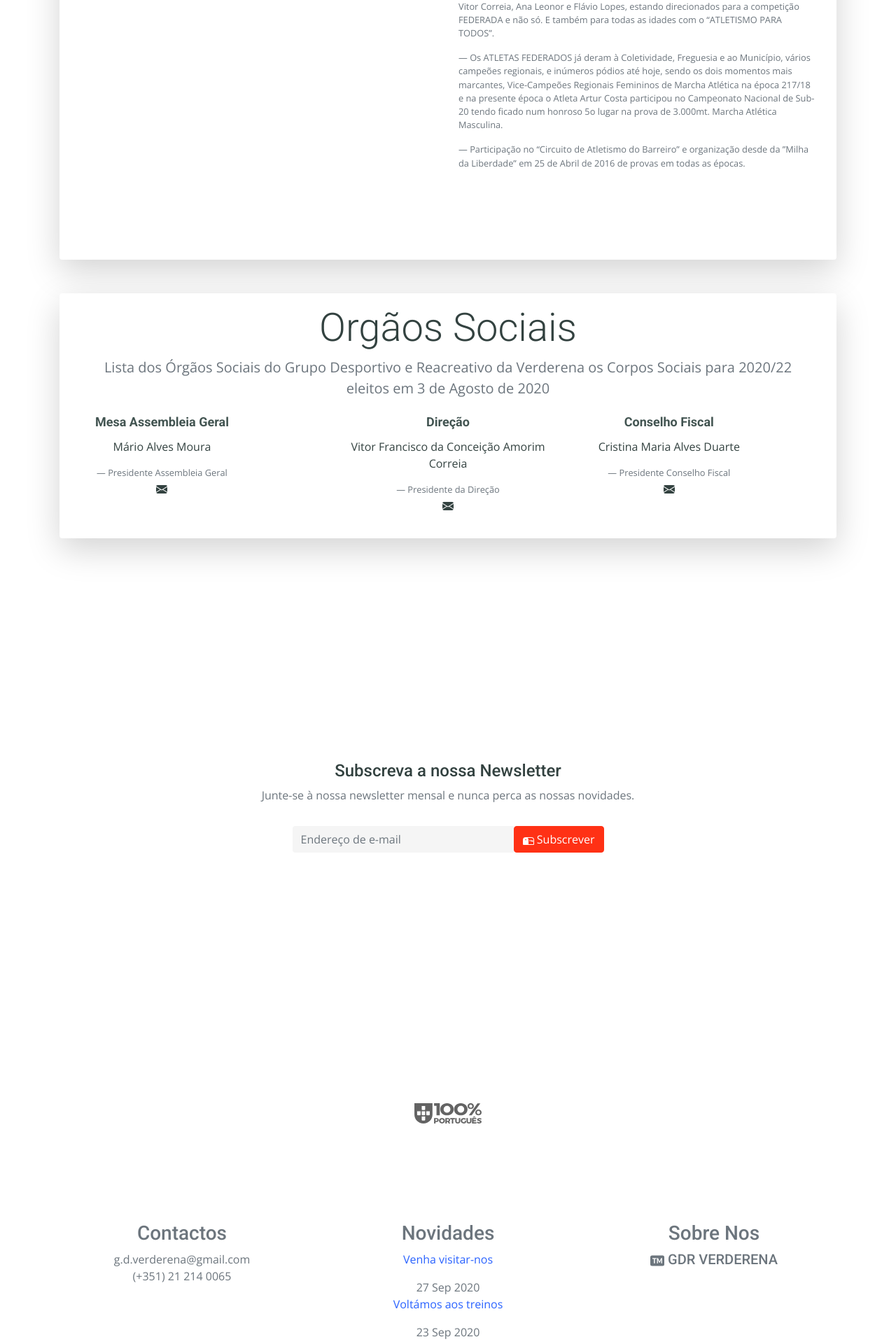
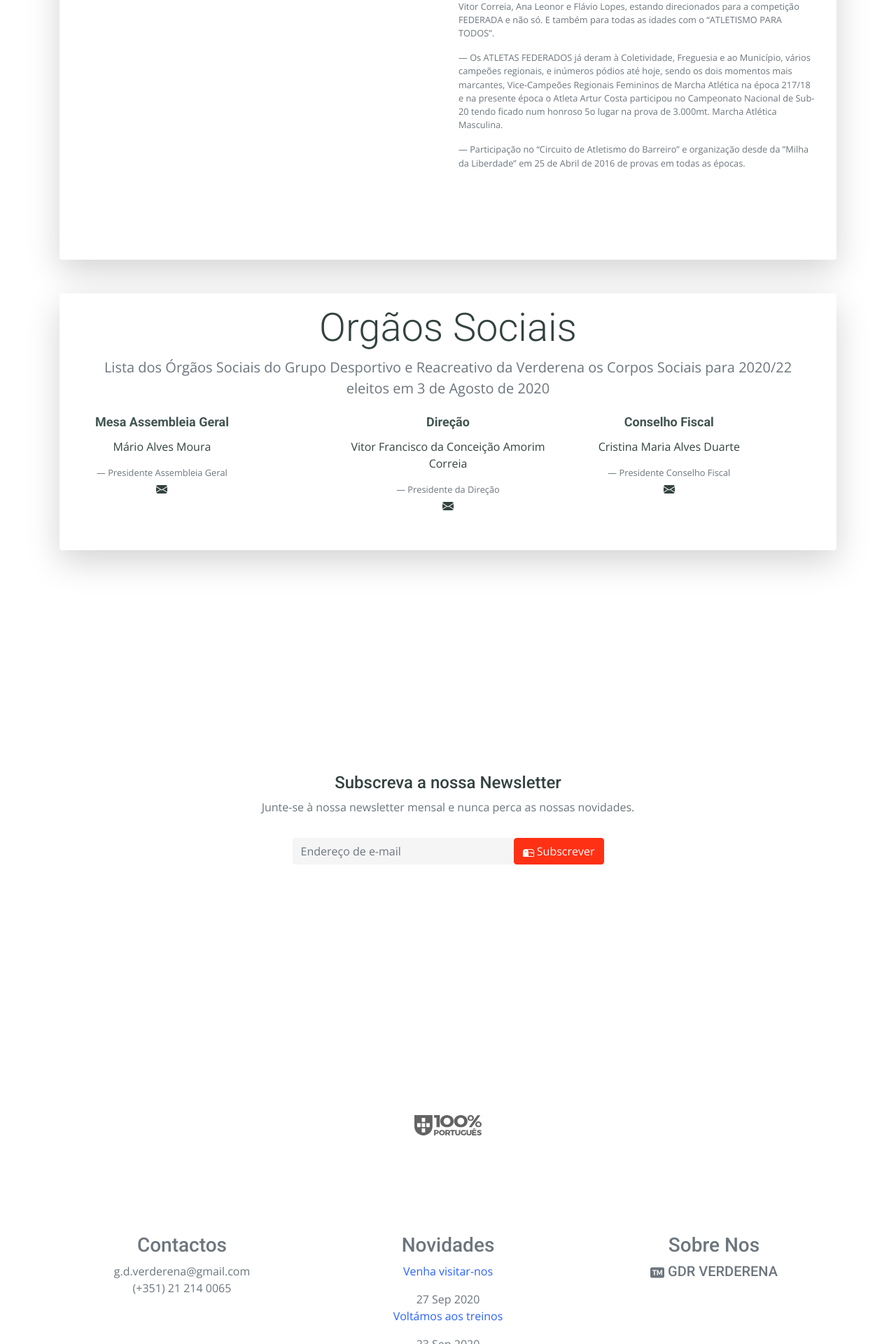
Before and after one commit to GDR-Verderena/gdr-verderena.github.io, a Jekyll site: the page built from about/index.html, in a window 1280 px wide. Shown: the part 4480-6400 px from the top of the page at 70% size. Built offline with Jekyll 4.4.1, drawn with Linux system fonts in a browser that asks for light colours; nearby versions of some CDN libraries.

Commit message:
Update main.css

```diff
--- a/css/main.css
+++ b/css/main.css
@@ -236,6 +236,12 @@ h1, h2, h3, h4, h5, h6 {
 /*--------------------------------------------------------------
 # More Services
 --------------------------------------------------------------*/
+
+.more-services  {
+margin-bottom: 17px;
+}
+
+
 .more-services img {
   border-radius: 0;
 }
```
